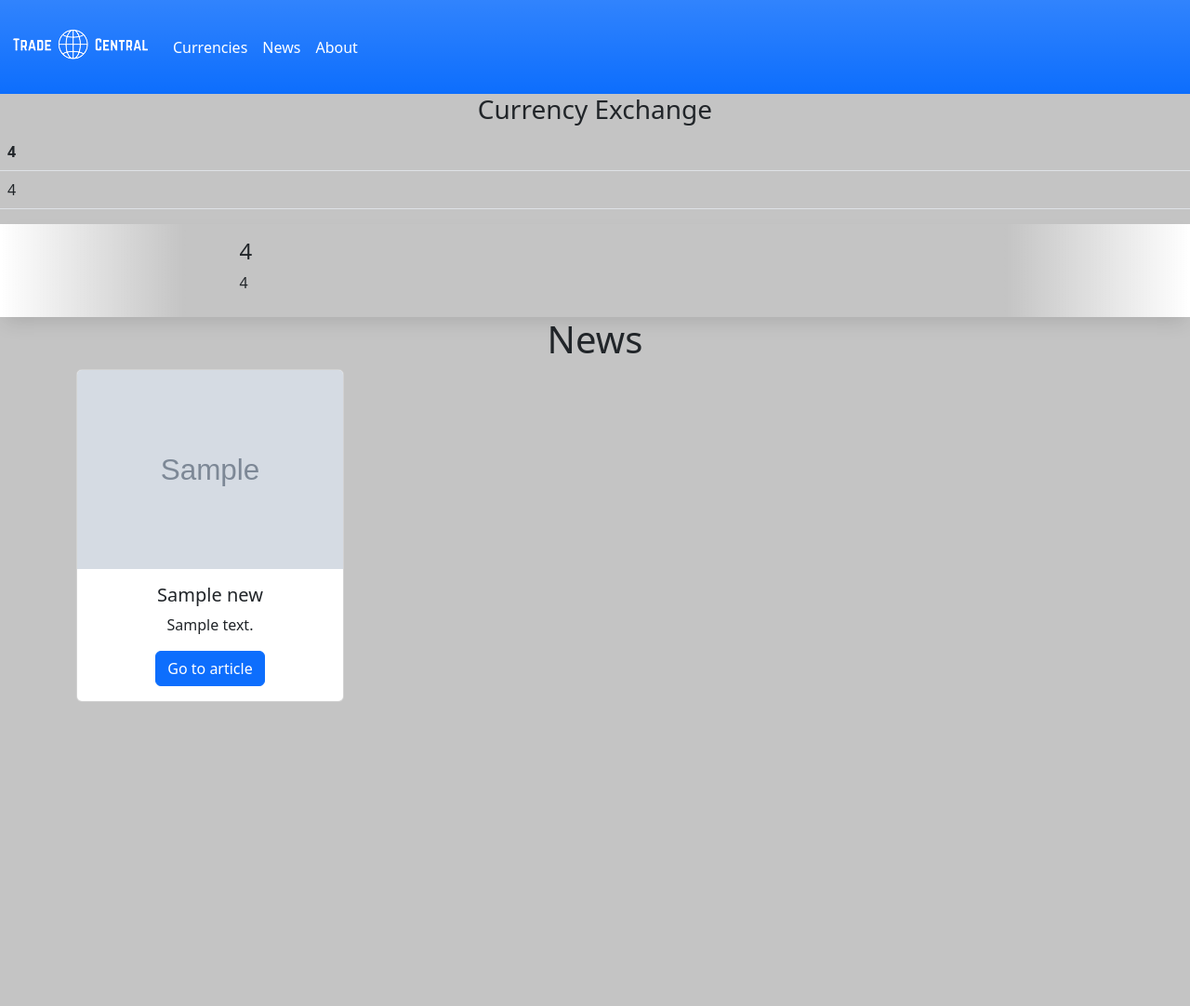
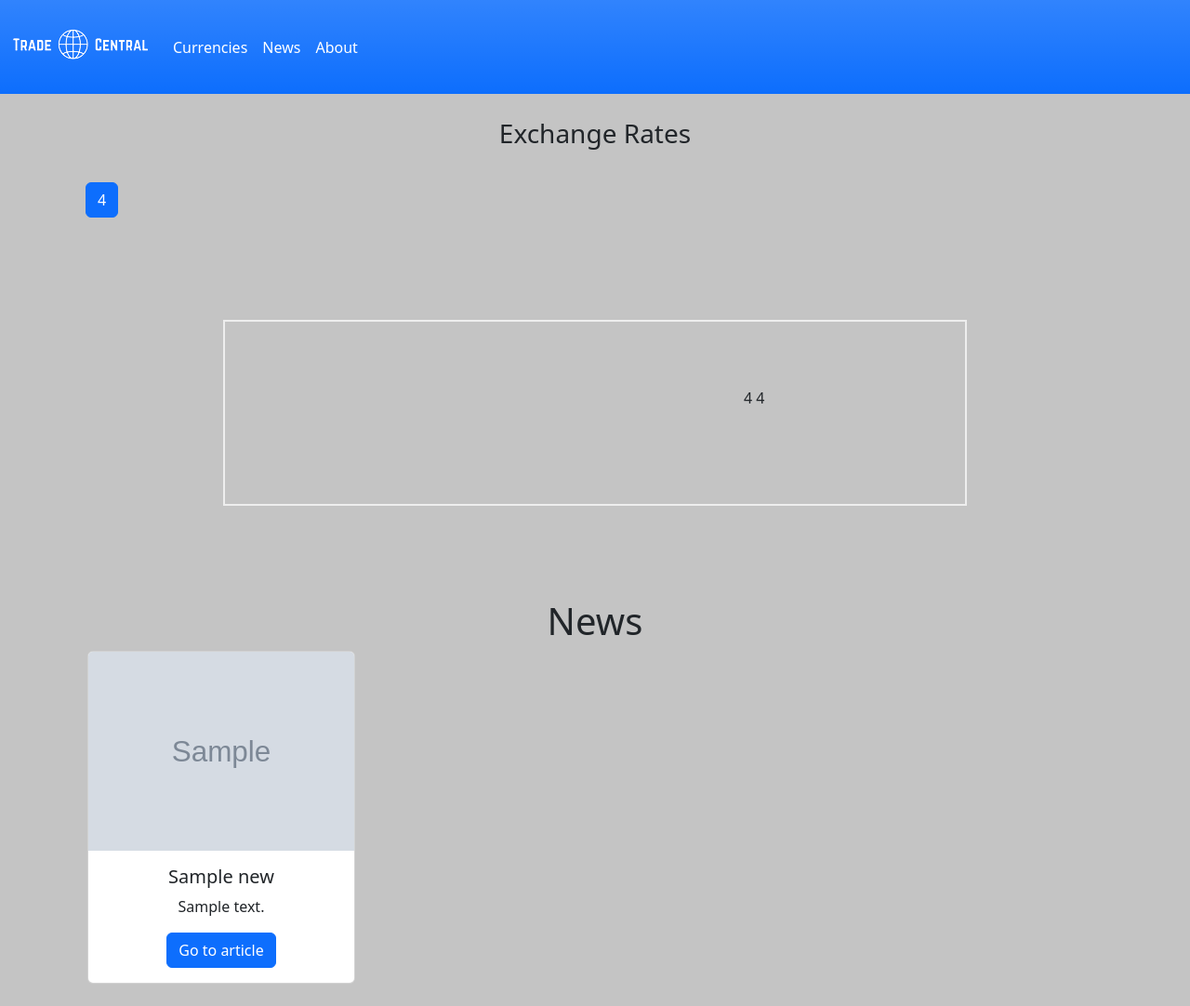
Before and after one commit to RogerioSoares96/ForexCentral, a Flask app: template tradercentral/templates/currency.html in a window 1280 px wide. Shown: the whole page at 93% size. Before the commit the page ends 755 px from the top, so only its background shows below. Run offline with Flask 2, Linux system fonts and the light colour scheme; the template is opened without the code that fills it: most values are stand-ins (such as "Sample title", 1, 10 or a date in 2020); grey boxes marked "Sample" are stand-in pictures.

Commit message:
FrontEnd adjustments - New Slider animation and Collapsable Exchange rates

```diff
--- a/tradercentral/app.py
+++ b/tradercentral/app.py
@@ -40,10 +40,9 @@
     urlPairs = f"{forexAPI}?pairs={emptyUrl}"
     rates = requests.get(urlPairs).json()
     viewRates = {}
-    #print(rates)
     if rates['rates'] != None:
         for x, y in rates['rates'].items():
-            viewRates[x] = y['rate']
+            viewRates[f"{x[0]}{x[1]}{x[2]}-{x[3]}{x[4]}{x[5]}"] = y['rate']
 
     if url == "EUR":
         country = "fr,de,it,nl,es"
--- a/tradercentral/static/style.css
+++ b/tradercentral/static/style.css
@@ -1,61 +1,60 @@
-@-webkit-keyframes scroll {
-    0% {
-    -webkit-transform: translateX(0);
-    transform: translateX(0);
-    }
-    100% {
-    -webkit-transform: translateX(calc(-250px * var(--numberOfItems)));
-    transform: translateX(calc(-250px * var(--numberOfItems)));
-    }
-    }
-    @keyframes scroll {
-    0% {
-    -webkit-transform: translateX(0);
-    transform: translateX(0);
-    }
-    100% {
-    -webkit-transform: translateX(calc(-250px * var(--numberOfItems)));
-    transform: translateX(calc(-250px * var(--numberOfItems)));
-    }
-    }
-    .slider {
-    background: pr;
-    box-shadow: 0 10px 20px -5px rgba(0, 0, 0, 0.125);
-    height: 100px;
-    margin: auto;
+.orb {
+    display: inline-block;
+    margin: 0 24.7px;
+    float: left;
+    transition: all .2s ease-out;
+}
+
+.orb:hover {
+    transform: scale(1.2);
+    opacity: .5;
+    cursor: pointer;
+}
+
+.red {background:red;}
+.yellow {background:yellow;}
+.blue {background:blue;}
+.orange {background:orange;}
+.purple {background:purple;}
+.green {background:green;}
+
+.marquee {
+    height: 200px;
+    width: 800px;
+    border: 2px solid #eee;
     overflow: hidden;
+    box-sizing: border-box;
     position: relative;
-    width: auto;
-    }
-    .slider::before, .slider::after {
-    background: linear-gradient(to right, white 0%, rgba(255, 255, 255, 0) 100%);
-    content: "";
-    height: 100px;
+    margin: 100px auto;
+  }
+
+.marquee--inner {
+    display: block;
+    width: 200%;
+    margin: 70px 0;
     position: absolute;
-    width: 200px;
-    z-index: 2;
-    }
-    .slider::after {
-    right: 0;
-    top: 0;
-    -webkit-transform: rotateZ(180deg);
-    transform: rotateZ(180deg);
-    }
-    .slider::before {
-    left: 0;
-    top: 0;
-    }
-    .slider .slide-track {
-    -webkit-animation: scroll 40s linear infinite;
-    animation: scroll 40s linear infinite;
-    display: flex;
-    width: calc(250px * 14);
-    }
-    .slider .slide {
-    height: 100px;
-    width: 250px;
-    margin-left: 30px;
-    margin-right: 30px;
-    margin-top: 15px;
-    margin-bottom: 15px;
-    }
+    animation: marquee 20s linear infinite;
+}
+
+.marquee--inner:hover {
+    animation-play-state: paused;
+}
+
+/*.half {
+  float: left;
+  width: 10%;
+}*/
+
+span {
+    float: left;
+    width: 50%;
+  }
+
+@keyframes marquee {
+    0% { left: 0; }
+    100% { left: -100%; }
+}
+
+.top-bottom-break {
+    margin: 2%;
+}
--- a/tradercentral/templates/currency.html
+++ b/tradercentral/templates/currency.html
@@ -2,41 +2,56 @@
 {% block title %} News {% endblock %}
 {% block content %}
 {% if rates['rate'] != None %}
-    <h3 class="container-fluid text-center">Currency Exchange</h3>
-    <div>
-        <table class="table">
-            <tr>
+<div class="top-bottom-break">
+    <h3 class="container-fluid text-center">Exchange Rates</h3>
+</div>
+<div class="container text-center">
+    <div class="grid">
+    <div class="row row-cols-auto">
     {% for x, y in viewRates.items() %}
-                <th>{{ x }}</th>
-                {% endfor %}
-            </tr>
-            <tr>
-                {% for x, y in viewRates.items() %}
-                <td>{{ y }}</td>
-                {% endfor %}
-            </tr>
-        </table>
+      <div class="col" style="margin: 10px">
+        <!--<div style="margin-bottom: 10px;">
+            <div class="card-body">
+                <h5 class="card-title" style="margin-bottom: 10px;">{{ x }}</h5>
+                <p class="card-text">{{ y }}</p>
             </div>
-    {% endif %}
-    <div>
-    <!-- Trying slider-->
-    <div class="slider">
-        <div class="slide-track">
-            {% for x, y in viewRates.items() %}
-            <div class="slide">
-                <h4>{{ x }}</h4>
-                <h7>{{ y }}</h7>
         </div>
-            {% endfor %}
-            {% for x, y in viewRates.items() %}
-            <div class="slide">
-                <h4>{{ x }}</h4>
-                <h7>{{ y }}</h7>
+      </div>-->
+      <button class="btn btn-primary" type="button" data-bs-toggle="collapse" data-bs-target="#{{ x }}" aria-expanded="false" aria-controls="collapseExample">
+        {{ x }}
+      </button>
+      <div class="collapse" id="{{ x }}" style="margin: 3px; height: auto; width: auto;">
+        <div class="card card-body">
+            {{ y }}
+        </div>
+      </div>
     </div>
     {% endfor %}
 </div>
 </div>
-    <!--News Part-->
+{% endif %}
+<!-- Infinite Marquee -->
+<div class="marquee">
+    <div class="marquee--inner">
+      <span>
+        {% for x, y in viewRates.items() %}
+        <div class="orb">
+            <h8>{{ x }}</h8>
+            <h10>{{ y }}</h10>
+        </div>
+        {% endfor %}
+      </span>
+      <span>
+        {% for x, y in viewRates.items() %}
+        <div class="orb">
+            <h8>{{ x }}</h8>
+            <h10>{{ y }}</h10>
+        </div>
+        {% endfor %}
+      </span>
+    </div>
+</div>
+  <!-- news -->
 <h1 class="text-center">News</h1>
 <div class="container text-center">
     <div class="row row-cols-auto">
--- a/tradercentral/templates/news.html
+++ b/tradercentral/templates/news.html
@@ -34,8 +34,7 @@
             <a href="{{ new['link'] }}" class="btn btn-primary">Go to article</article></a>
           </div>
       </div>
-      <br>
-      </div>
+    </div>
       {% endfor %}
   </div>
 </div>
```
Also changed, not shown: 1 other file. Lines whose indentation alone changed are shown as unchanged.
